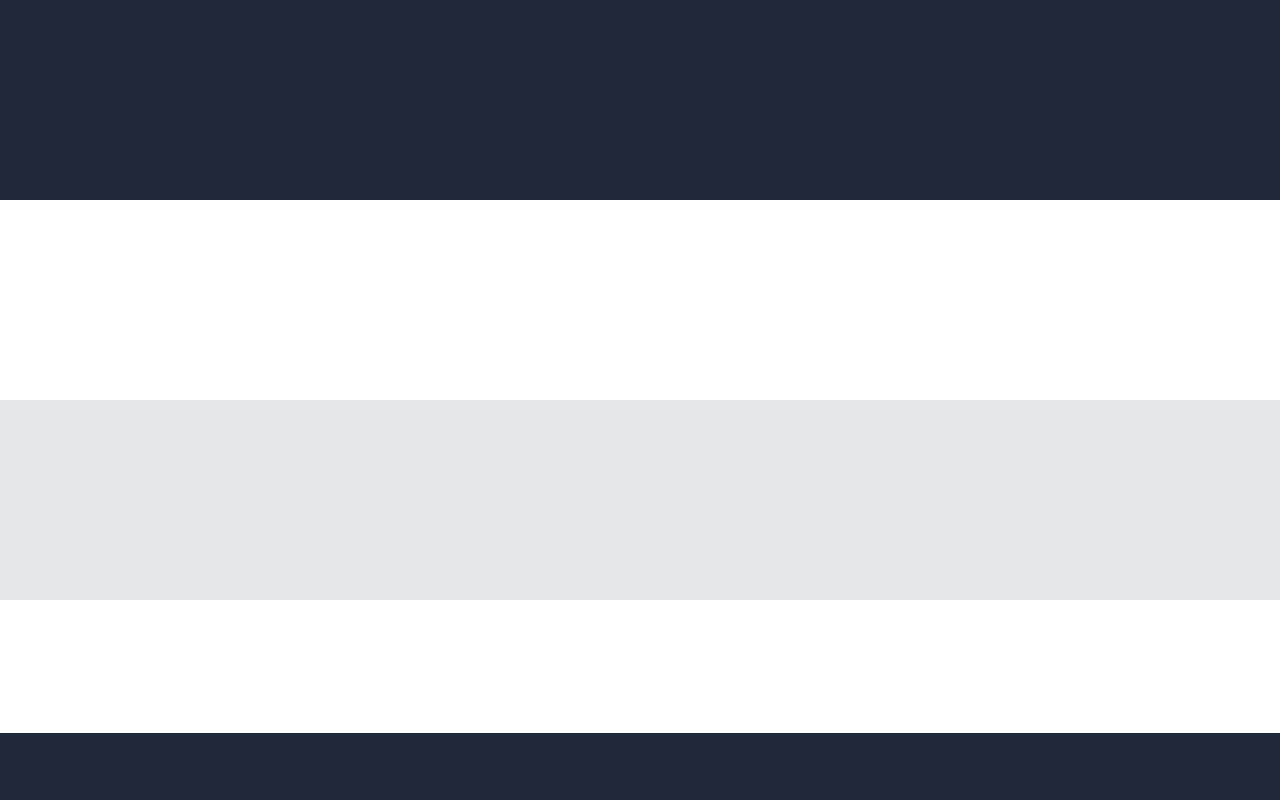
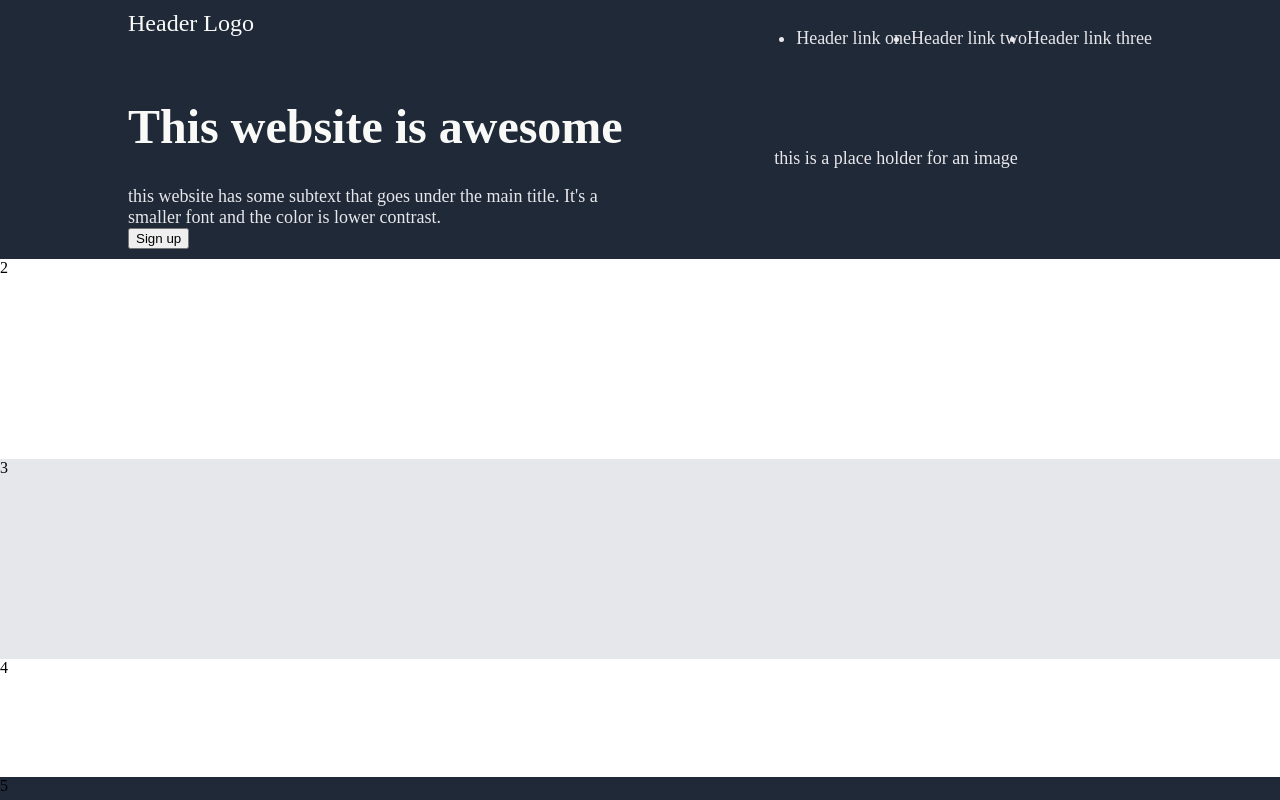
Before and after one commit to Wilijonkka/OdinLandingPage, a plain HTML site: page index.html in a window 1280 px wide. Drawn offline with Linux system fonts and the light colour scheme.

Commit message:
Create content and layout inside header
Started layout for the header part of the page by making neccesary
containers for items. Also added font sizes and colors.

```diff
--- a/index.html
+++ b/index.html
@@ -9,19 +9,36 @@
 </head>
 <body>
     <div class="header">
+        <div class="hcontainer">
+        <div class="logo">Header Logo
+            <ul class="hlinks">
+                <li>Header link one</li>
+                <li>Header link two</li>
+                <li>Header link three</li>
+            </ul>
+        </div>
+        <div class="hero">
+        <div class="htext">
+         <h1>This website is awesome</h1>
+         <p1>this website has some subtext that goes under the main title. It's a smaller font and the color is lower contrast.</p1>
+            <button>Sign up</button>
+        </div>
+            <div class="himage">this is a place holder for an image</div>
+        </div>
 
     </div>
+    </div>
     <div class="info">
-
+2
     </div>
     <div class="quote">
-
+3
     </div>
     <div class="call">
-
+4
     </div>
     <div class="footer">
-
+5
     </div>
 </body>
 </html>
--- a/styles.css
+++ b/styles.css
@@ -4,7 +4,6 @@
 */
 body {
 display: flex;
-justify-content: space-between;
 flex-direction: column;
 height: 100vh;
 margin: 0;
@@ -14,27 +13,65 @@ padding: 0;
 .header {
 background-color: #1F2937;
 display: flex;
-flex: 3;
+flex: 1 0 25%;
+justify-content: center;
+padding: 10px 10%;
+}
+.hcontainer {
+    display: flex;
+    flex-direction: column;
+}
+.logo {
+    display: flex;
+    justify-content: space-between;
+    font-size:24px;
+    color: #F9FAF8;
+}
+.hlinks {
+    display: flex;
+}
+.hero {
+    display: flex;
+}
+.htext {
+    flex: 1;
+    display: flex;
+    flex-wrap: wrap;
 }
 
+h1 {
+    font-size: 48px;
+    font-family: extra-bold;
+    color: #f9faf8;
+}
+.hlinks, p1 , .himage {
+    font-size: 18px;
+    color: #e8e7eb;
+}
+.himage {
+    flex: 1;
+    display: flex;
+    justify-content: center;
+    align-items: center;
+}
 .info {
 display: flex;
-flex:3;
+flex:1 0 25%;
 }
 
 .quote {
 background-color: #E5E7EB;
 display: flex;
-flex: 3;
+flex: 1 0 25%;
 }
 
 .call {
 display: flex;
-flex: 2;
+flex: 1 1 25%;
 }
 
 .footer {
 background-color: #1F2937;
 display: flex;
-flex: 1;
+flex: 0 1 5%;
 }
```
